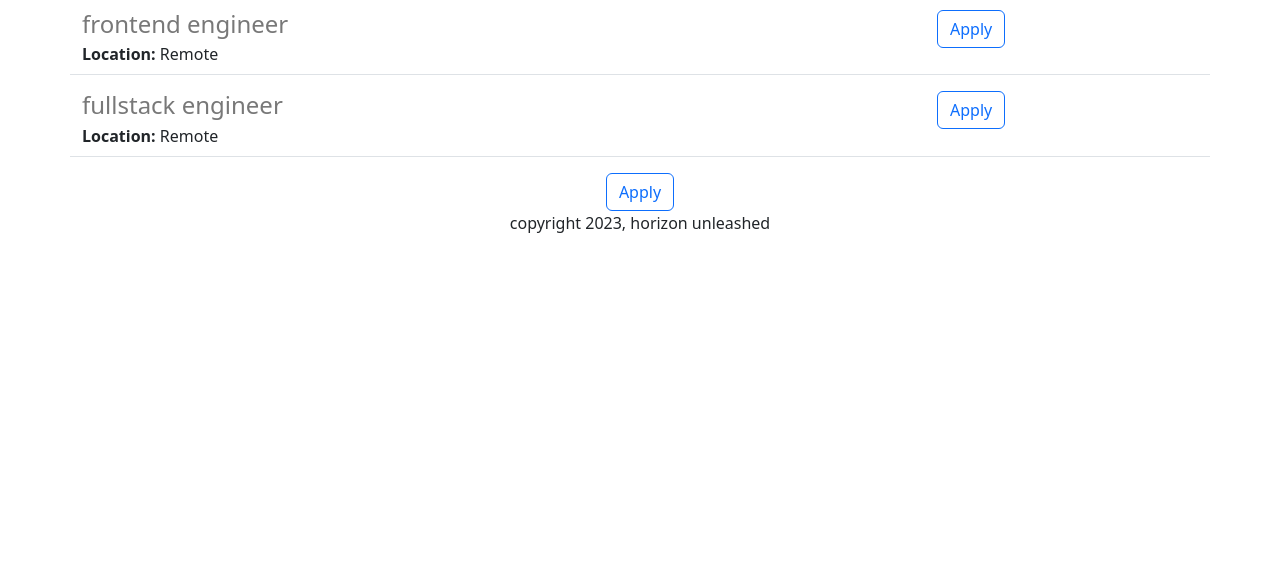
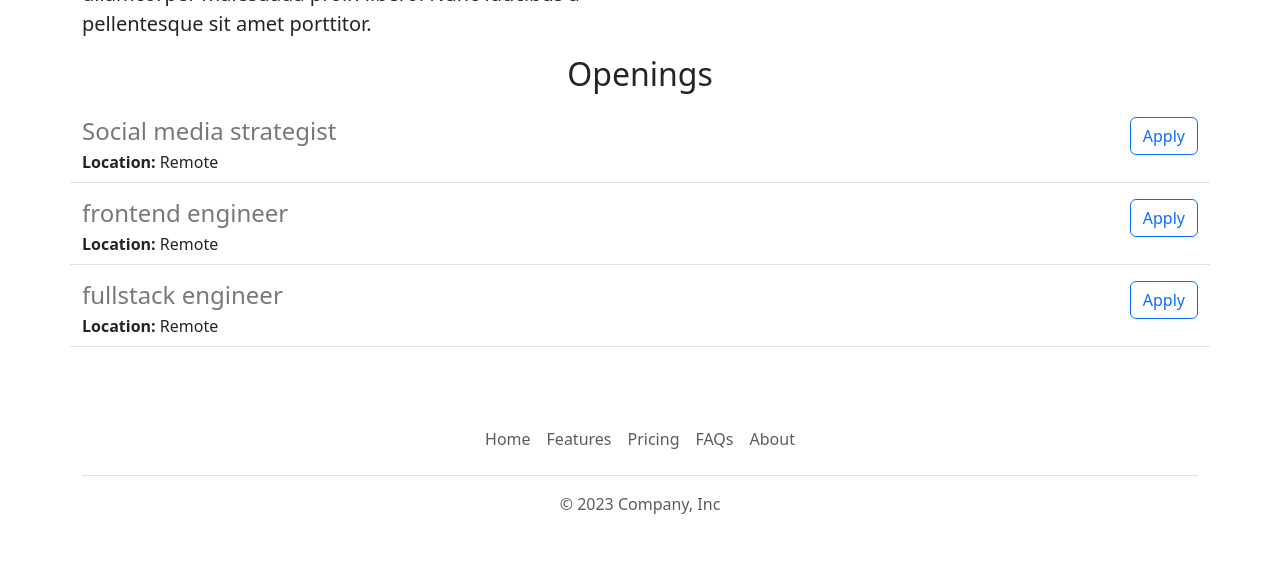
Before and after one commit to ekefan/first_flask, a Flask app: page / in a window 1280 px wide. Shown: the part 733-1305 px from the top of the page. Before the commit the page ends 966 px from the top, so only its background shows below. Run offline with Flask 3, Linux system fonts and the light colour scheme.

Commit message:
functional and aesthetic improvements

```diff
--- /dev/null
+++ b/templates/footer.html
@@ -0,0 +1,13 @@
+
+<div class="container">
+  <footer class="py-3 my-4">
+    <ul class="nav justify-content-center border-bottom pb-3 mb-3">
+      <li class="nav-item"><a href="#" class="nav-link px-2 text-body-secondary">Home</a></li>
+      <li class="nav-item"><a href="#" class="nav-link px-2 text-body-secondary">Features</a></li>
+      <li class="nav-item"><a href="#" class="nav-link px-2 text-body-secondary">Pricing</a></li>
+      <li class="nav-item"><a href="#" class="nav-link px-2 text-body-secondary">FAQs</a></li>
+      <li class="nav-item"><a href="#" class="nav-link px-2 text-body-secondary">About</a></li>
+    </ul>
+    <p class="text-center text-body-secondary">&copy; 2023 Company, Inc</p>
+  </footer>
+</div>
--- a/templates/home.html
+++ b/templates/home.html
@@ -1,5 +1,5 @@
 <!DOCTYPE html>
-<html lang="en" data-bs-theme="light">
+<html lang="en">
 <head>
   <title>Horizon unleashed</title>
   <meta chartset='utf-8'>
@@ -10,16 +10,43 @@
       width: 100%;
       height: 260px;
       object-fit: cover;
+      margin-bottom: 16px
     }
-  </style>
+    @media only screen and (min-width : 1200px)
+    .container {
+      width: 800px;
+    }
+    .form-control-dark {
+      border-color: var(--bs-gray);
+    }
+    .form-control-dark:focus {
+      border-color: #fff;
+      box-shadow: 0 0 0 .25rem rgba(255, 255, 255, .25);
+    }
+
+    .text-small {
+      font-size: 85%;
+    }
+
+    .dropdown-toggle:not(:focus) {
+      outline: 0;
+    }
+    </style>
   </head>
 </head>
 <body>
- <div class="container">
+  {% include 'nav.html'%}
+  <img class="img-fluid" id="banner"src='/static/careers.jpg'>
+ <div class="container max-width">
    <h1 class="text-center mt-2 mb-4">Volunteering Opportunities</h1>
-   <img class="img-fluid" id="banner"src='/static/careers.jpg'>
-   <h2 class="text-center mt-2 mb-4">About The HU workforce</h2>
-   <p class="lead">Lorem ipsum dolor sit amet, consectetur adipiscing elit, sed do eiusmod tempor incididunt ut labore et dolore magna aliqua. Sagittis aliquam malesuada bibendum arcu vitae elementum curabitur vitae nunc. Massa tincidunt dui ut ornare. Metus dictum at tempor commodo. Nibh tellus molestie nunc non. Sed risus pretium quam vulputate dignissim suspendisse in. Metus dictum at tempor commodo ullamcorper a lacus vestibulum sed. Nec nam aliquam sem et tortor consequat id. Ac ut consequat semper viverra nam libero. Et ligula ullamcorper malesuada proin libero. Nunc faucibus a pellentesque sit amet porttitor.</p>
+   <!-- <h2 class="text-center mt-2 mb-4">About The HU workforce</h2> -->
+   <div class="row" style="margin-bottom:16px">
+     <div class="col-md-6"> <!-- the md added to the col-6 makes it optional to show only on md screen and above -->
+        <p class="lead">Lorem ipsum dolor sit amet, consectetur adipiscing elit, sed do eiusmod tempor incididunt ut labore et dolore magna aliqua. Sagittis aliquam malesuada bibendum arcu vitae elementum curabitur vitae nunc. Massa tincidunt dui ut ornare. Metus dictum at tempor commodo. Nibh tellus molestie nunc non. Sed risus pretium quam vulputate dignissim suspendisse in. Metus dictum at tempor commodo ullamcorper a lacus vestibulum sed. Nec nam aliquam sem et tortor consequat id. Ac ut consequat semper viverra nam libero. Et ligula ullamcorper malesuada proin libero. Nunc faucibus a pellentesque sit amet porttitor.</p>
+     </div>
+     <div class="d-none d-md-block col-md-6 text-end">
+        <img src="/static/workers.jpg" style="height:320px; border-radius:5px">
+      </div>
    <h2 class="text-center">Openings</h2>
    <p>
      <div>
@@ -28,10 +55,8 @@
        {% endfor%}
      </div>
    </p>
-  <div class="text-center mt-2 mb-4">
-    <button class="btn btn-outline-primary">Apply</button>
-    <p> copyright 2023, horizon unleashed </p>
   </div>
  </div>
+  {%include 'footer.html'%}
 </body>
 </html>
--- a/templates/jobitem.html
+++ b/templates/jobitem.html
@@ -11,8 +11,8 @@
     </div>
     {% endif%}
   </div>
-  <div class="col-3">
-    <button type="button" class="btn btn-outline-primary">Apply</button>
+  <div class="col-3 text-end">
+    <a href="mailto:hello@jovian.ai?subject=Job%20application&body=My%20name%20is%3A%0D%0AThe%20Link%20is%20%3A%20%3Clink%3E%0D%0AMy%20Linkedin%3A%20%3Clinkedin%3E"type="button" class="btn btn-outline-primary">Apply</a>
   </div>
 
 </div>
--- /dev/null
+++ b/templates/nav.html
@@ -0,0 +1,9 @@
+<nav class="navbar bg-body-tertiary shadow-sm fixed-top bg_white">
+  <div class="container-fluid">
+    <a class="navbar-brand" href="#">
+      <img src="/static/logo.svg" alt="Logo" width="30" height="24" class="d-inline-block align-text-top">
+      HU
+    </a>
+  </div>
+</nav>
+<div style="height:56px"> </div>
```
Also changed, not shown: static/logo.svg (added), 1 other file.
